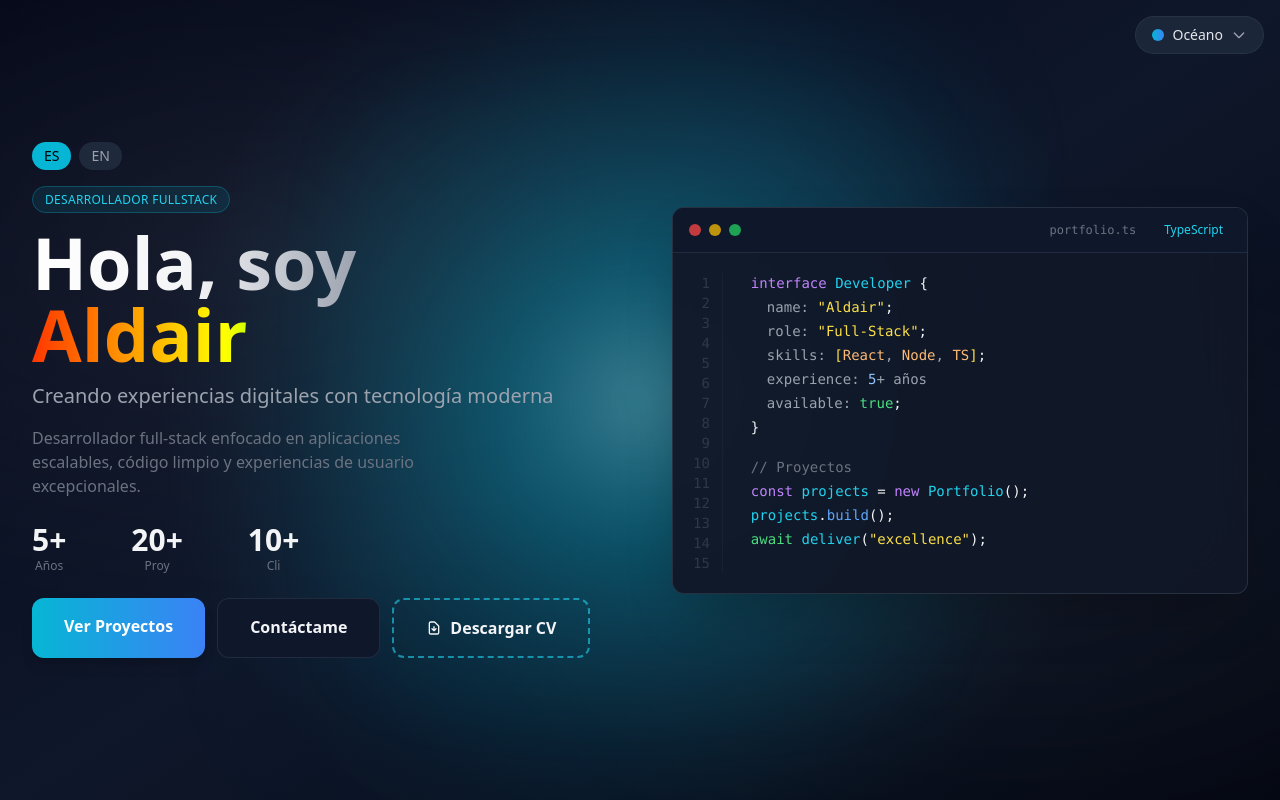
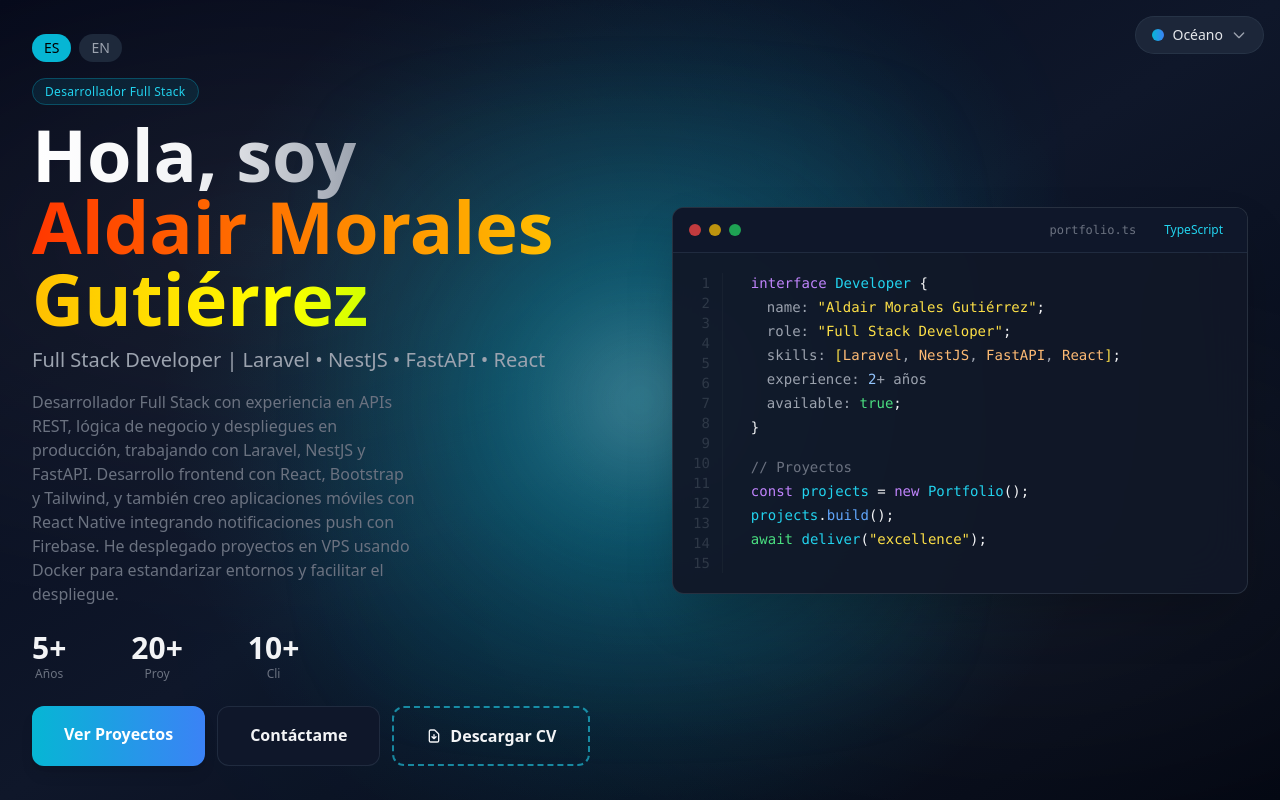
Before and after one commit to Aldair0308/portafolio, a React (Vite) app: page / in a window 1280 px wide. Built offline with nearby package versions, Linux system fonts and the light colour scheme.

Commit message:
feat: update portfolio with real personal info, skills, experience and contact

```diff
--- a/src/components/About.tsx
+++ b/src/components/About.tsx
@@ -8,11 +8,11 @@ export default function About() {
   const title = language === "es" ? "Sobre Mí" : "About Me";
   const skillsTitle = language === "es" ? "Habilidades" : "Skills";
   const description = language === "es"
-    ? "Desarrollador full-stack con más de 5 años de experiencia creando aplicaciones web con React, Node.js, TypeScript y servicios en la nube. Apasionado por la arquitectura limpia, código mantenible y entregar experiencias de usuario excepcionales."
-    : "Full-stack developer with 5+ years of experience building web applications with React, Node.js, TypeScript and cloud services. Passionate about clean architecture, maintainable code and delivering exceptional user experiences.";
+    ? "Desarrollador Full Stack con experiencia en APIs REST, lógica de negocio y despliegues en producción, trabajando con Laravel, NestJS y FastAPI. Desarrollo frontend con React, Bootstrap y Tailwind, y también creo aplicaciones móviles con React Native integrando notificaciones push con Firebase. He desplegado proyectos en VPS usando Docker para estandarizar entornos y facilitar el despliegue."
+    : "Full Stack Developer experienced in REST APIs, business logic and production deployments, working with Laravel, NestJS and FastAPI. Frontend development with React, Bootstrap and Tailwind, and I also build mobile apps with React Native integrating push notifications with Firebase. I have deployed projects on VPS using Docker to standardize environments and streamline deployment.";
 
   const technologies = [
-    "React", "Node.js", "TypeScript", "PostgreSQL", "MongoDB", "AWS", "Docker", "GraphQL", "Redis", "Next.js"
+    "Laravel", "NestJS", "FastAPI", "Python", "React", "React Native", "TypeScript", "JavaScript", "MySQL", "MongoDB", "Postgres", "Docker", "Firebase"
   ];
 
   return (
--- a/src/components/Experience.tsx
+++ b/src/components/Experience.tsx
@@ -12,37 +12,40 @@ export default function Experience() {
 
   const experience = [
     {
-      role: language === "es" ? "Desarrollador Full-Stack" : "Full-Stack Developer",
-      company: "TechCo",
-      period: language === "es" ? "2021 - Hoy" : "2021 - Present",
+      role: language === "es" ? "Full Stack Web Developer" : "Full Stack Web Developer",
+      company: "Dirección General de Innovación — Gobierno del Estado de México",
+      period: "Ene 2026 – Abr 2026",
       desc: language === "es"
-        ? "Arquitectura de microservicios, CI/CD, liderazgo de equipo de 5 desarrolladores"
-        : "Microservices architecture, CI/CD, team leadership of 5 developers",
-      highlights: language === "es"
-        ? ["AWS Lambda", "Kubernetes", "Team Lead"]
-        : ["AWS Lambda", "Kubernetes", "Team Lead"]
+        ? "Participé como desarrollador Full Stack en la creación de un sistema de gestión de riesgos para Oficialía Mayor del Gobierno del Estado de México. Desarrollo backend con FastAPI, frontend con templates HTML y gestión de base de datos MySQL. Despliegue del sistema y configuración con Docker. Implementación de autenticación y módulos administrativos para la gestión de información institucional."
+        : "I participated as a Full Stack developer in creating a risk management system for the General Office of the Government of the State of Mexico. Backend development with FastAPI, frontend with HTML templates and MySQL database management. System deployment and Docker configuration. Implementation of authentication and administrative modules for institutional information management.",
+      highlights: ["Python", "FastAPI", "MySQL", "Docker", "Git", "HTML", "CSS", "JavaScript"]
     },
     {
-      role: language === "es" ? "Desarrollador Frontend" : "Frontend Developer",
-      company: "Innovate Labs",
-      period: language === "es" ? "2019 - 2021" : "2019 - 2021",
+      role: language === "es" ? "Desarrollador Backend" : "Backend Developer",
+      company: "UTVstay – Sistema de Gestión de Documentación de Estadías",
+      period: "Ene 2025 – Ago 2025",
       desc: language === "es"
-        ? "SPA con React + Redux, optimización de rendimiento"
-        : "SPA with React + Redux, performance optimization",
-      highlights: language === "es"
-        ? ["React", "Redux", "Performance"]
-        : ["React", "Redux", "Performance"]
+        ? "Desarrollo de un sistema backend con Laravel para la gestión de documentación de estadías. Implementación de autenticación, control de acceso y validaciones. Diseño de base de datos y estructura enfocada en seguridad y trazabilidad de la información."
+        : "Development of a backend system with Laravel for internship documentation management. Implementation of authentication, access control and validations. Database design and structure focused on security and information traceability.",
+      highlights: ["Laravel", "PHP", "MySQL", "Autenticación"]
     },
     {
-      role: language === "es" ? "Desarrollador Junior" : "Junior Developer",
-      company: "StartUp XYZ",
-      period: language === "es" ? "2018 - 2019" : "2018 - 2019",
+      role: language === "es" ? "Desarrollador Backend" : "Backend Developer",
+      company: "Merrash – Sitio Web Corporativo",
+      period: "May 2024 – Ago 2024",
       desc: language === "es"
-        ? "Desarrollo full-stack con Node.js y MongoDB"
-        : "Full-stack development with Node.js and MongoDB",
-      highlights: language === "es"
-        ? ["Node.js", "MongoDB", "REST API"]
-        : ["Node.js", "MongoDB", "REST API"]
+        ? "Desarrollo del backend de un sitio web corporativo utilizando Laravel. Implementación de lógica de negocio, gestión de contenido y estructura de datos con MySQL. Diseño de una arquitectura backend mantenible y preparada para futuras ampliaciones. Configuración de entornos de desarrollo y producción, priorizando estabilidad y buenas prácticas."
+        : "Backend development of a corporate website using Laravel. Implementation of business logic, content management and data structure with MySQL. Design of a maintainable backend architecture ready for future expansions. Configuration of development and production environments, prioritizing stability and best practices.",
+      highlights: ["Laravel", "PHP", "MySQL", "Arquitectura"]
+    },
+    {
+      role: language === "es" ? "Desarrollador Backend" : "Backend Developer",
+      company: "Pettech – Plataforma Tecnológica e Integración IoT",
+      period: "Ene 2024 – Abr 2024",
+      desc: language === "es"
+        ? "Desarrollo de APIs REST con NestJS y TypeScript. Integración backend con aplicación móvil React Native. Implementación de lógica para comunicación y procesamiento de datos provenientes de un dispositivo ESP. Diseño modular enfocado en mantenibilidad y escalabilidad."
+        : "REST API development with NestJS and TypeScript. Backend integration with React Native mobile app. Implementation of logic for communication and data processing from an ESP device. Modular design focused on maintainability and scalability.",
+      highlights: ["NestJS", "TypeScript", "React Native", "IoT", "REST API"]
     }
   ];
 
--- a/src/components/Hero.tsx
+++ b/src/components/Hero.tsx
@@ -122,7 +122,7 @@ export default function Hero() {
           {/* Tag */}
           <div className="mb-4">
             <span className="px-3 py-1 bg-cyan-500/10 border border-cyan-500/30 rounded-full text-cyan-400 text-xs font-medium tracking-wide">
-              {t("DESARROLLADOR FULLSTACK", "FULLSTACK DEVELOPER")}
+              {t("Desarrollador Full Stack", "Full Stack Developer")}
             </span>
           </div>
 
@@ -133,20 +133,20 @@ export default function Hero() {
             </span>
             <br />
             <span className="rainbow-text">
-              Aldair
+              Aldair Morales Gutiérrez
             </span>
           </h1>
 
           {/* Role */}
           <p className="text-lg md:text-xl text-gray-400 mb-4 font-light">
-            {t("Creando experiencias digitales con tecnología moderna", "Building digital experiences with modern technology")}
+            {t("Full Stack Developer | Laravel • NestJS • FastAPI • React", "Full Stack Developer | Laravel • NestJS • FastAPI • React")}
           </p>
 
           {/* Description */}
           <p className={`${theme.colors.textMuted} mb-6 text-sm md:text-base max-w-sm mx-auto lg:mx-0`}>
             {t(
-              "Desarrollador full-stack enfocado en aplicaciones escalables, código limpio y experiencias de usuario excepcionales.",
-              "Full-stack developer focused on scalable applications, clean code, and exceptional user experiences."
+              "Desarrollador Full Stack con experiencia en APIs REST, lógica de negocio y despliegues en producción, trabajando con Laravel, NestJS y FastAPI. Desarrollo frontend con React, Bootstrap y Tailwind, y también creo aplicaciones móviles con React Native integrando notificaciones push con Firebase. He desplegado proyectos en VPS usando Docker para estandarizar entornos y facilitar el despliegue.",
+              "Full Stack Developer experienced in REST APIs, business logic and production deployments, working with Laravel, NestJS and FastAPI. Frontend development with React, Bootstrap and Tailwind, and I also build mobile apps with React Native integrating push notifications with Firebase. I have deployed projects on VPS using Docker to standardize environments and streamline deployment."
             )}
           </p>
 
@@ -221,10 +221,10 @@ export default function Hero() {
                 </div>
                 <div className="pl-2 lg:pl-3 space-y-0.5 lg:space-y-1">
                   <div><span className="text-purple-400">interface</span> <span className={`text-${theme.colors.accent}-400`}>Developer</span> {"{"}</div>
-                  <div className="pl-2 lg:pl-4"><span className="text-gray-400">name:</span> <span className="text-yellow-300">"Aldair"</span>;</div>
-                  <div className="pl-2 lg:pl-4"><span className="text-gray-400">role:</span> <span className="text-yellow-300">"Full-Stack"</span>;</div>
-                  <div className="pl-2 lg:pl-4"><span className="text-gray-400">skills:</span> <span className="text-yellow-300">[</span><span className="text-orange-300">React</span><span className="text-gray-400">,</span> <span className="text-orange-300">Node</span><span className="text-gray-400">,</span> <span className="text-orange-300">TS</span><span className="text-yellow-300">]</span>;</div>
-                  <div className="pl-2 lg:pl-4"><span className="text-gray-400">experience:</span> <span className="text-blue-300">5</span><span className="text-gray-400">{t("+ años", "+ years")}</span></div>
+                  <div className="pl-2 lg:pl-4"><span className="text-gray-400">name:</span> <span className="text-yellow-300">"Aldair Morales Gutiérrez"</span>;</div>
+                  <div className="pl-2 lg:pl-4"><span className="text-gray-400">role:</span> <span className="text-yellow-300">"Full Stack Developer"</span>;</div>
+                  <div className="pl-2 lg:pl-4"><span className="text-gray-400">skills:</span> <span className="text-yellow-300">[</span><span className="text-orange-300">Laravel</span><span className="text-gray-400">,</span> <span className="text-orange-300">NestJS</span><span className="text-gray-400">,</span> <span className="text-orange-300">FastAPI</span><span className="text-gray-400">,</span> <span className="text-orange-300">React</span><span className="text-yellow-300">]</span>;</div>
+                  <div className="pl-2 lg:pl-4"><span className="text-gray-400">experience:</span> <span className="text-blue-300">2</span><span className="text-gray-400">{t("+ años", "+ years")}</span></div>
                   <div className="pl-2 lg:pl-4"><span className="text-gray-400">available:</span> <span className="text-green-400">true</span>;</div>
                   <div>{"}"}</div>
                   <div className="h-2 md:h-3" />
--- a/src/components/Skills.tsx
+++ b/src/components/Skills.tsx
@@ -11,14 +11,14 @@ export default function Skills() {
   const title = language === "es" ? "Habilidades" : "Skills";
 
   const skills = [
-    { name: "React", level: 95, icon: "⚛️" },
-    { name: "Node.js", level: 90, icon: "🟢" },
-    { name: "TypeScript", level: 92, icon: "🔷" },
+    { name: "Laravel", level: 90, icon: "⚡" },
+    { name: "React", level: 88, icon: "⚛️" },
+    { name: "TypeScript", level: 85, icon: "🔷" },
+    { name: "FastAPI", level: 85, icon: "🐍" },
+    { name: "NestJS", level: 82, icon: "🟩" },
     { name: "Docker", level: 85, icon: "🐳" },
-    { name: "AWS", level: 80, icon: "☁️" },
-    { name: "PostgreSQL", level: 88, icon: "🐘" },
-    { name: "MongoDB", level: 85, icon: "🍃" },
-    { name: "GraphQL", level: 82, icon: "◼️" }
+    { name: "React Native", level: 80, icon: "📱" },
+    { name: "MySQL", level: 88, icon: "🗃️" }
   ];
 
   useEffect(() => {
@@ -74,7 +74,7 @@ export default function Skills() {
         {/* Additional Skills - Smaller tags on mobile */}
         <div className="mt-6 md:mt-8">
           <div className="flex flex-wrap justify-center gap-1.5 md:gap-2">
-            {["Next.js", "Redis", "Prisma", "Tailwind", "Figma", "Git", "CI/CD"].map((tech, i) => (
+            {["Python", "JavaScript", "HTML", "CSS", "Bootstrap", "Tailwind", "MongoDB", "Postgres", "Firebase", "VPS", "Git", "GitHub"].map((tech, i) => (
               <span
                 key={i}
                 className={`px-2.5 md:px-3 py-1 rounded-full text-xs ${theme.colors.backgroundTertiary} ${theme.colors.textSecondary}`}
```
Also changed, not shown: src/components/Contact.tsx (+4 -4 lines).
